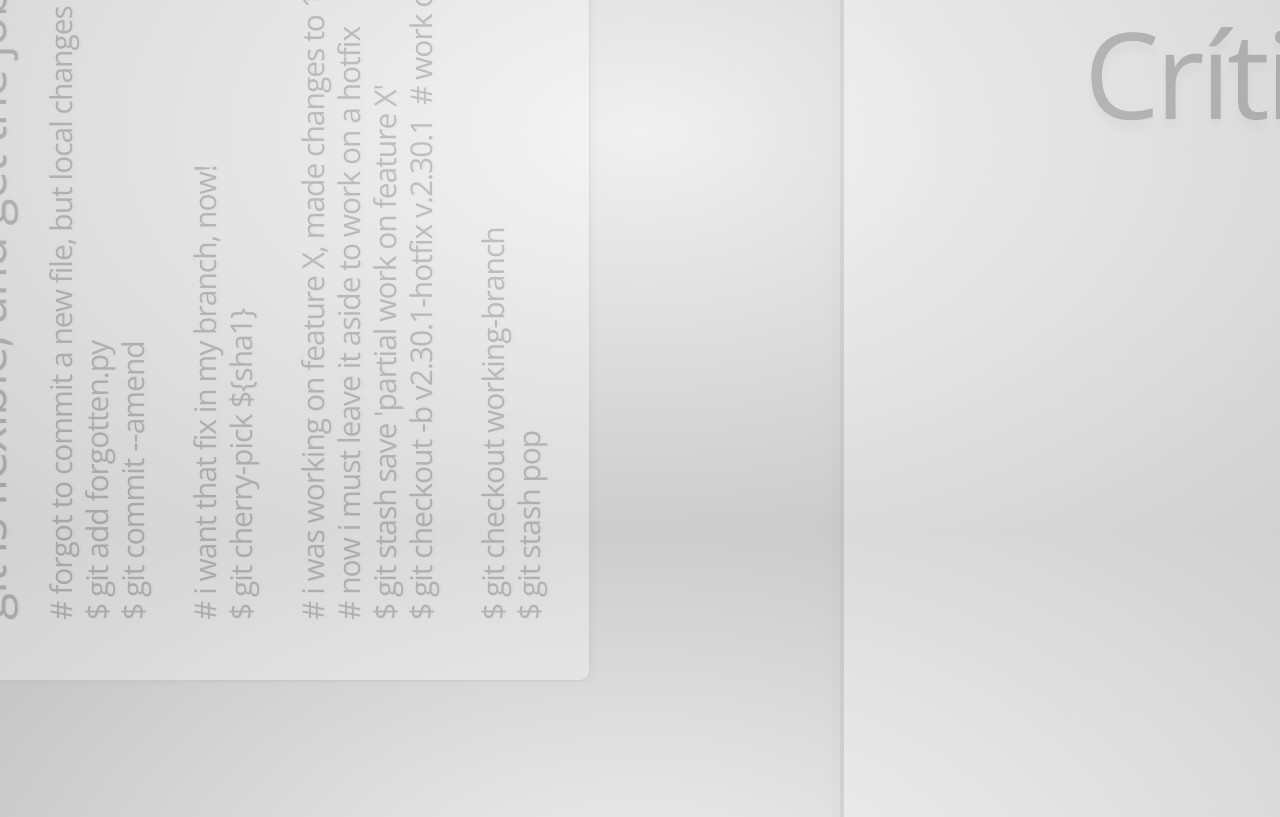
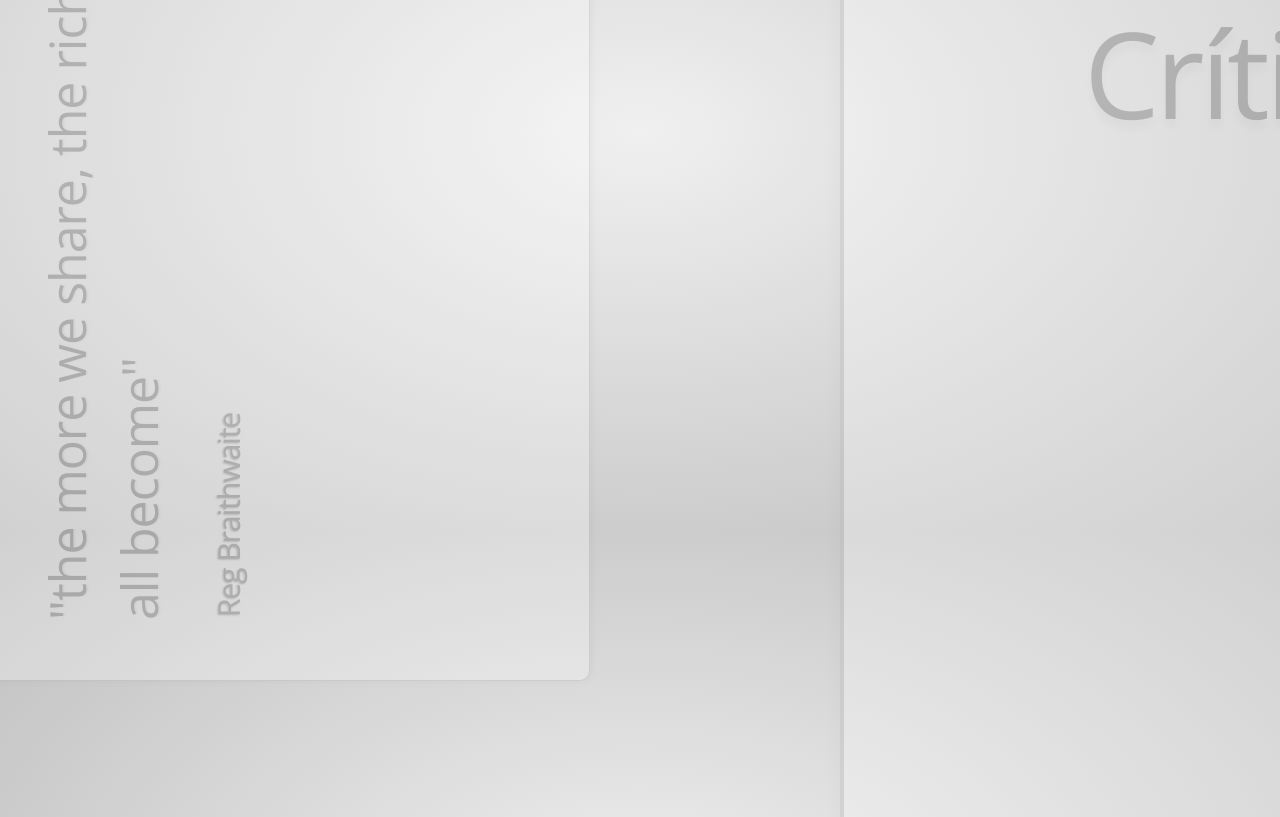
Before and after one commit to igorlima/minicurso-de-introducao-ao-saucelabs, a plain HTML site: page index.html in a window 1280 px wide. Shown: the part 6669-7486 px from the top of the page. Drawn offline with nearby package versions, Linux system fonts and the light colour scheme.

Commit message:
Add a slide with a phrase from Reg Braitwaite

```diff
--- a/index.html
+++ b/index.html
@@ -844,23 +844,8 @@ $ git grep XXX v3.25
   </div>
 
   <div id="jobdone" class="step slide" data-x="-1400" data-y="5000" data-rotate="-90" data-scale="1">
-    <h1>git is flexible, and get the job done</h1>
-    <pre>
-# forgot to commit a new file, but local changes not pushed yet
-$ git add forgotten.py
-$ git commit --amend
-
-# i want that fix in my branch, now!
-$ git cherry-pick ${sha1}
-
-# i was working on feature X, made changes to 10 files
-# now i must leave it aside to work on a hotfix
-$ git stash save 'partial work on feature X'
-$ git checkout -b v2.30.1-hotfix v.2.30.1  # work on hotfix
-
-$ git checkout working-branch
-$ git stash pop
-    </pre>
+    <q>"the more we share, the richer we all become"</q><br />
+    <span class="footnote"><a href="http://braythwayt.com/2013/10/01/javascript-allonge-is-free.html" target="_blank">Reg Braithwaite</a></span>
   </div>
 
   <div id="next" class="step slide" data-x="1000" data-y="5000" data-rotate="0" data-scale="4">
```
